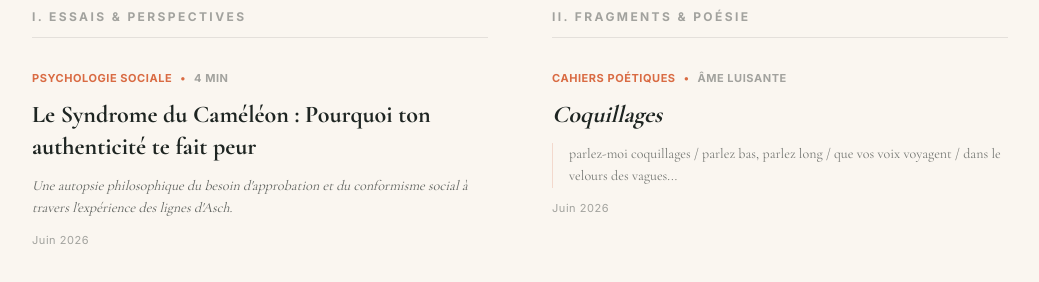
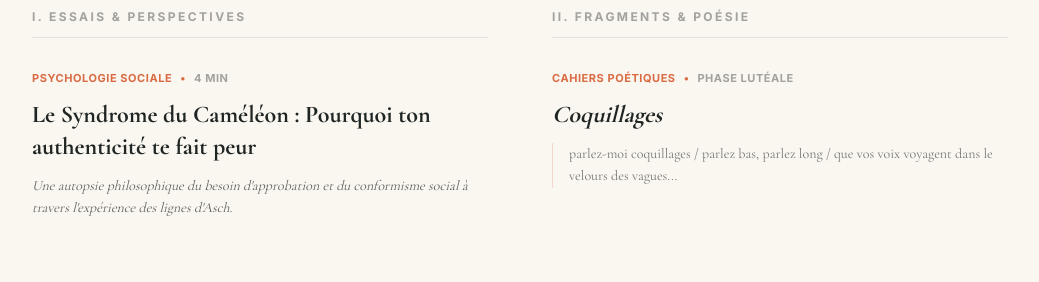
Before and after one commit to wadoudnajwa580-arch/najwa-app, a Next.js app: page /archives in a window 1280 px wide. Shown: the part 458-740 px from the top of the page, without its empty margins (120-1159 px from the left). Built offline with nearby package versions, Linux system fonts and the light colour scheme.

Commit message:
Update page.js

```diff
--- a/app/archives/page.js
+++ b/app/archives/page.js
@@ -17,51 +17,41 @@ export default function ArchivesPage() {
 
       <div className="grid grid-cols-1 md:grid-cols-2 gap-16">
 
-        {/* COLONNE ESSAIS */}
         <div className="space-y-8">
           <h2 className="text-xs font-bold uppercase tracking-[0.2em] text-encre/40 border-b border-encre/10 pb-3">
             I. Essais & Perspectives
           </h2>
-
           <article className="space-y-3">
             <div className="flex items-center space-x-2 text-[11px] font-bold uppercase tracking-wider text-terracotta">
               <span>Psychologie Sociale</span>
               <span>•</span>
               <span className="text-encre/40">4 min</span>
             </div>
-            <h3 className="font-serif text-2xl font-bold text-encre">
-              Le Syndrome du Caméléon : Pourquoi ton authenticité te fait peur
+            <h3 className="font-serif text-2xl font-bold text-encre hover:text-terracotta transition-colors">
+              <a href="/archives/le-syndrome-du-cameleon">Le Syndrome du Caméléon : Pourquoi ton authenticité te fait peur</a>
             </h3>
             <p className="text-sm text-encre/70 leading-relaxed font-serif italic">
               Une autopsie philosophique du besoin d'approbation et du conformisme social à travers l'expérience des lignes d'Asch.
             </p>
-            <div className="text-[11px] text-encre/40 tracking-wider">
-              Juin 2026
-            </div>
           </article>
         </div>
 
-        {/* COLONNE POÉSIE */}
         <div className="space-y-8">
           <h2 className="text-xs font-bold uppercase tracking-[0.2em] text-encre/40 border-b border-encre/10 pb-3">
             II. Fragments & Poésie
           </h2>
-
           <article className="space-y-3">
             <div className="flex items-center space-x-2 text-[11px] font-bold uppercase tracking-wider text-terracotta">
               <span>Cahiers Poétiques</span>
               <span>•</span>
-              <span className="text-encre/40">Âme luisante</span>
+              <span className="text-encre/40">Phase Lutéale</span>
             </div>
-            <h3 className="font-serif text-2xl font-bold italic text-encre">
-              Coquillages
+            <h3 className="font-serif text-2xl font-bold italic text-encre hover:text-terracotta transition-colors">
+              <a href="/archives/coquillages">Coquillages</a>
             </h3>
             <p className="text-sm text-encre/60 leading-relaxed font-serif whitespace-pre-line border-l border-terracotta/20 pl-4">
-              parlez-moi coquillages / parlez bas, parlez long / que vos voix voyagent / dans le velours des vagues...
+              parlez-moi coquillages / parlez bas, parlez long / que vos voix voyagent dans le velours des vagues...
             </p>
-            <div className="text-[11px] text-encre/40 tracking-wider">
-              Juin 2026
-            </div>
           </article>
         </div>
 
```
